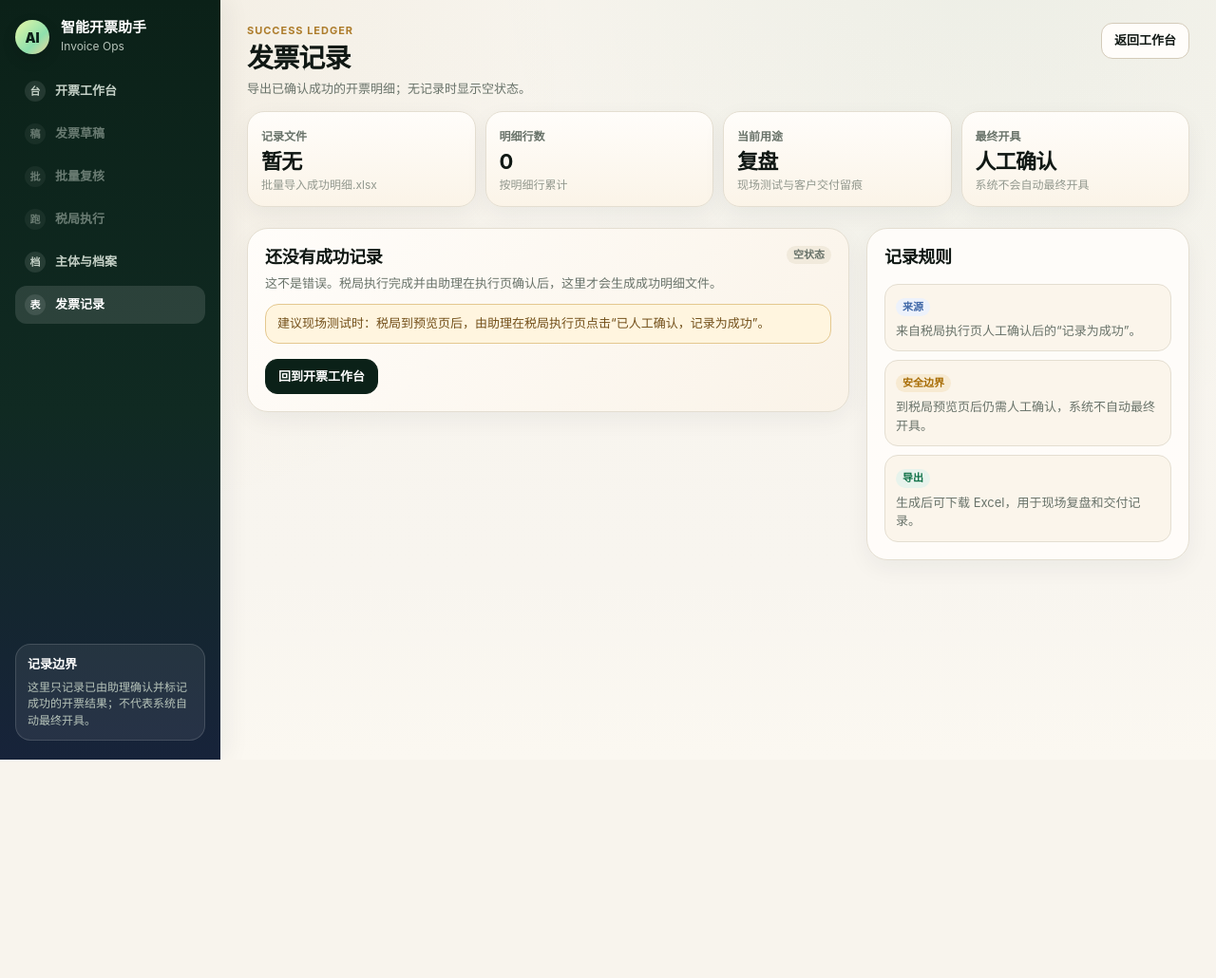
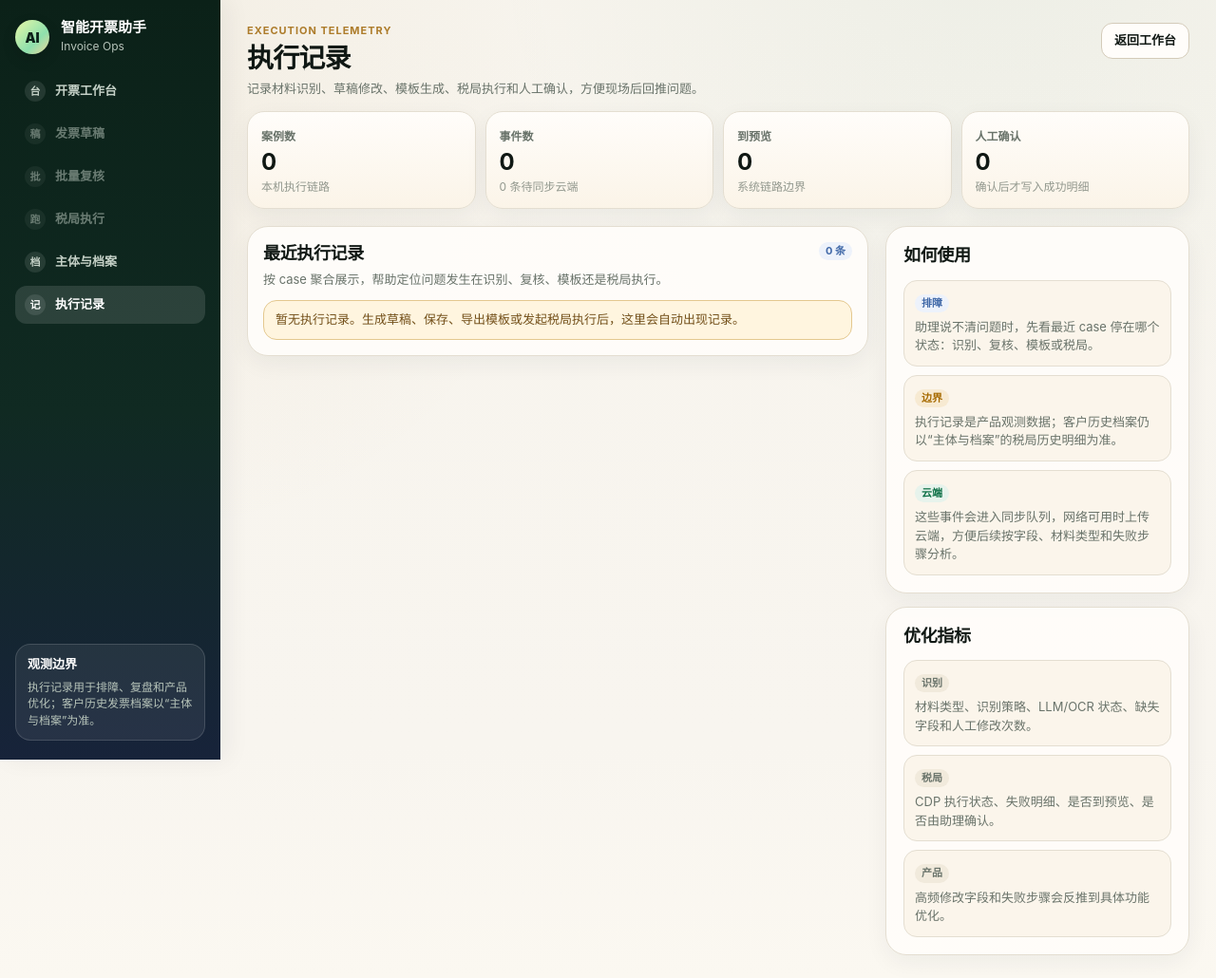
Before and after one commit to Neverlol/invoice-demo-batch-import, a Flask app: page /ledger in a window 1280 px wide. Shown: the whole page at 95% size. Before the commit the page ends 800 px from the top, so only its background shows below. Run offline with Flask 3, Linux system fonts and the light colour scheme; some libraries are stand-ins or nearby versions.

Commit message:
feat: add execution records telemetry page

```diff
--- a/app.py
+++ b/app.py
@@ -41,7 +41,7 @@ from tax_invoice_batch_demo.lean_workbench import (
     save_lean_draft_from_form,
 )
 from tax_invoice_demo import workbench as workbench_module
-from tax_invoice_demo.case_events import record_case_event
+from tax_invoice_demo.case_events import execution_record_summary, record_case_event
 from tax_invoice_demo.customer_profiles import PROFILE_CACHE_PATH, profile_cache_summary, profile_counts_for_seller
 from tax_invoice_demo.models import BuyerInfo, DraftBatchItem, InvoiceLine
 from tax_invoice_demo.sync_service import schedule_background_customer_profile_pull, schedule_background_rule_pull
@@ -531,12 +531,15 @@ def _form_list_value(form, name: str, index: int) -> str:
 
 @app.get("/ledger")
 def ledger_page():
+    execution_summary = execution_record_summary(limit=200)
     return render_template(
         "lean_ledger.html",
         ledger_exists=SUCCESS_LEDGER_XLSX.exists(),
         ledger_filename=SUCCESS_LEDGER_XLSX.name,
         ledger_path=str(SUCCESS_LEDGER_XLSX),
         row_count=_success_ledger_row_count(),
+        execution_records=execution_summary["records"],
+        execution_metrics=execution_summary["metrics"],
     )
 
 
--- a/static/lean.css
+++ b/static/lean.css
@@ -1662,3 +1662,18 @@ body:has(#batch-sheet-form) .card-head p {
   .draft-console,
   .run-shell .main-stage { max-width: none; }
 }
+
+/* Execution records P0 */
+.execution-page .topline p { max-width: 760px; }
+.execution-metrics .metric strong { font-size: 24px; }
+.execution-layout { grid-template-columns: minmax(0, 1fr) 320px; gap: 18px; }
+.execution-table-card { padding: 16px; }
+.execution-table-wrap { max-height: 620px; }
+.execution-table { min-width: 1080px; }
+.execution-table th,
+.execution-table td { padding: 9px 10px; vertical-align: top; font-size: 13px; }
+.execution-table td strong { display: block; max-width: 220px; overflow: hidden; text-overflow: ellipsis; white-space: nowrap; font-size: 13px; }
+.execution-table td small { display: block; margin-top: 4px; color: var(--muted); font-size: 12px; line-height: 1.35; max-width: 240px; overflow: hidden; text-overflow: ellipsis; white-space: nowrap; }
+.execution-table .mono { font-family: ui-monospace, SFMono-Regular, Menlo, Monaco, Consolas, monospace; font-size: 12px; color: var(--ink); }
+.execution-table .muted { color: var(--muted); font-size: 12px; }
+@media (max-width: 1180px) { .execution-layout { grid-template-columns: 1fr; } }
--- a/templates/lean_batch.html
+++ b/templates/lean_batch.html
@@ -20,14 +20,14 @@
           <a class="active" href="{{ url_for('batch_detail', batch_id=batch.batch_id) }}"><span class="nav-dot">批</span>批量复核</a>
           <span class="nav-item disabled"><span class="nav-dot">跑</span>税局执行</span>
           <a href="{{ url_for('profiles_page') }}"><span class="nav-dot">档</span>主体与档案</a>
-          <a href="{{ url_for('ledger_page') }}"><span class="nav-dot">表</span>发票记录</a>
+          <a href="{{ url_for('ledger_page') }}"><span class="nav-dot">记</span>执行记录</a>
         </nav>
         <div class="sidebar-card"><h3>批量页目标</h3><p>贴近税局模板，但比 Excel 更清楚地标记缺字段、阻断错误和推荐来源。</p></div>
       </aside>
 
       <main class="page">
         <div class="topline">
-          <div><div class="eyebrow">Batch {{ batch.batch_id }}</div><h1>批量导入模板复核</h1><p>本页集中处理 Sheet 1 基本信息、Sheet 2 明细赋码、Sheet 3 异常项。</p></div>
+          <div><div class="eyebrow">Batch {{ batch.batch_id }}</div><h1>批量导入模板复核</h1><p>批量开票工作表：{{ batch.items|length }} 张发票。本页集中处理 Sheet 1 基本信息、Sheet 2 明细赋码、Sheet 3 异常项。</p></div>
           <div class="actions">
             <button class="btn" type="submit" form="batch-sheet-form">保存并重新校验</button>
             <a class="btn primary" href="{{ url_for('download_batch_template', batch_id=batch.batch_id) }}">下载税局 Excel</a>
@@ -75,7 +75,7 @@
           </div>
 
           <div class="card">
-            <div class="card-head"><div><h2>Sheet 2：明细与税收编码</h2><p>集中复核项目、税收分类、税收编码和税率。</p></div><span class="badge info">规则 / 档案推荐</span></div>
+            <div class="card-head"><div><h2>Sheet 2：发票明细信息</h2><p>集中复核项目、税收分类、税收编码和税率。</p></div><span class="badge info">规则 / 档案推荐</span></div>
             <div class="table-wrap"><table class="sheet-table"><thead><tr><th>#</th><th>项目名称</th><th>税收分类</th><th>税收编码</th><th>税率</th><th>单位</th><th>数量</th><th>推荐来源</th></tr></thead><tbody>
               {% for row in batch_rows %}
                 <tr class="{% if row.has_issues %}row-needs-review{% endif %}">
--- a/templates/lean_ledger.html
+++ b/templates/lean_ledger.html
@@ -3,8 +3,8 @@
   <head>
     <meta charset="utf-8">
     <meta name="viewport" content="width=device-width, initial-scale=1">
-    <title>发票记录</title>
-    <link rel="stylesheet" href="{{ url_for('static', filename='lean.css', v='20260503-polish2') }}">
+    <title>执行记录</title>
+    <link rel="stylesheet" href="{{ url_for('static', filename='lean.css', v='20260503-exec-records') }}">
   </head>
   <body class="operator-body">
     <div class="app-shell">
@@ -19,65 +19,107 @@
           <span class="nav-item disabled"><span class="nav-dot">批</span>批量复核</span>
           <span class="nav-item disabled"><span class="nav-dot">跑</span>税局执行</span>
           <a href="{{ url_for('profiles_page') }}"><span class="nav-dot">档</span>主体与档案</a>
-          <a class="active" href="{{ url_for('ledger_page') }}"><span class="nav-dot">表</span>发票记录</a>
+          <a class="active" href="{{ url_for('ledger_page') }}"><span class="nav-dot">记</span>执行记录</a>
         </nav>
         <div class="sidebar-card">
-          <h3>记录边界</h3>
-          <p>这里只记录已由助理确认并标记成功的开票结果；不代表系统自动最终开具。</p>
+          <h3>观测边界</h3>
+          <p>执行记录用于排障、复盘和产品优化；客户历史发票档案以“主体与档案”为准。</p>
         </div>
       </aside>
 
-      <main class="page">
+      <main class="page execution-page">
         <div class="topline">
           <div>
-            <div class="eyebrow">Success ledger</div>
-            <h1>发票记录</h1>
-            <p>导出已确认成功的开票明细；无记录时显示空状态。</p>
+            <div class="eyebrow">Execution telemetry</div>
+            <h1>执行记录</h1>
+            <p>记录材料识别、草稿修改、模板生成、税局执行和人工确认，方便现场后回推问题。</p>
           </div>
           <div class="actions">
             <a class="btn" href="{{ url_for('index') }}">返回工作台</a>
             {% if ledger_exists %}
-              <a class="btn primary" href="{{ url_for('success_ledger') }}">下载成功明细 Excel</a>
+              <a class="btn primary" href="{{ url_for('success_ledger') }}">下载确认明细 Excel</a>
             {% endif %}
           </div>
         </div>
 
-        <section class="metric-grid">
-          <div class="metric"><span>记录文件</span><strong>{% if ledger_exists %}已生成{% else %}暂无{% endif %}</strong><small>{{ ledger_filename }}</small></div>
-          <div class="metric"><span>明细行数</span><strong>{{ row_count }}</strong><small>按明细行累计</small></div>
-          <div class="metric"><span>当前用途</span><strong>复盘</strong><small>现场测试与客户交付留痕</small></div>
-          <div class="metric"><span>最终开具</span><strong>人工确认</strong><small>系统不会自动最终开具</small></div>
+        <section class="metric-grid execution-metrics">
+          <div class="metric"><span>案例数</span><strong>{{ execution_metrics.case_count }}</strong><small>本机执行链路</small></div>
+          <div class="metric"><span>事件数</span><strong>{{ execution_metrics.event_count }}</strong><small>{{ execution_metrics.pending_count }} 条待同步云端</small></div>
+          <div class="metric"><span>到预览</span><strong>{{ execution_metrics.preview_count }}</strong><small>系统链路边界</small></div>
+          <div class="metric"><span>人工确认</span><strong>{{ execution_metrics.confirmed_count }}</strong><small>确认后才写入成功明细</small></div>
         </section>
 
-        <div class="layout" style="margin-top:22px">
+        <div class="layout execution-layout" style="margin-top:18px">
           <section class="stack">
+            <section class="card execution-table-card">
+              <div class="card-head">
+                <div><h2>最近执行记录</h2><p>按 case 聚合展示，帮助定位问题发生在识别、复核、模板还是税局执行。</p></div>
+                <span class="badge info">{{ execution_records|length }} 条</span>
+              </div>
+              {% if execution_records %}
+                <div class="table-wrap execution-table-wrap">
+                  <table class="execution-table">
+                    <thead>
+                      <tr>
+                        <th>时间</th>
+                        <th>Case</th>
+                        <th>主体 / 购买方</th>
+                        <th>材料</th>
+                        <th>识别</th>
+                        <th>人工修改</th>
+                        <th>模板</th>
+                        <th>税局执行</th>
+                        <th>状态</th>
+                      </tr>
+                    </thead>
+                    <tbody>
+                      {% for record in execution_records %}
+                        <tr>
+                          <td><span class="mono">{{ record.last_at[5:16] if record.last_at else '-' }}</span></td>
+                          <td><span class="mono">{{ record.case_id }}</span><small>{{ record.draft_id or record.batch_id }}</small></td>
+                          <td><strong>{{ record.company_name or '未记录主体' }}</strong><small>{{ record.buyer_name or (record.invoice_count ~ ' 张票') }}</small></td>
+                          <td>{{ record.material_type }}<small>{% if record.invoice_count and record.invoice_count > 1 %}{{ record.invoice_count }} 张{% else %}{{ record.line_count }} 行{% endif %}</small></td>
+                          <td>{{ record.extract_strategy or '未记录' }}<small>{{ record.llm_provider or '-' }}</small></td>
+                          <td>{{ record.manual_edit_count }} 处<small>字段 diff</small></td>
+                          <td>{% if record.export_error_count %}<span class="badge error">{{ record.export_error_count }} 阻断</span>{% elif record.export_warning_count %}<span class="badge warn">{{ record.export_warning_count }} 提醒</span>{% else %}<span class="badge neutral">{{ record.export_error_count }} 错误</span>{% endif %}</td>
+                          <td>{% if record.run_id %}<span class="mono">{{ record.run_id }}</span><small>{{ record.run_status or 'queued' }}{% if record.failure_count %} / {{ record.failure_count }} 失败{% endif %}</small>{% else %}<span class="muted">未执行</span>{% endif %}</td>
+                          <td><span class="badge {% if record.status == 'assistant_confirmed' %}ok{% elif record.status == 'tax_preview_reached' %}info{% elif record.status == 'tax_run_failed' or record.status == 'needs_review' %}error{% else %}neutral{% endif %}">{{ record.status_label }}</span></td>
+                        </tr>
+                      {% endfor %}
+                    </tbody>
+                  </table>
+                </div>
+              {% else %}
+                <div class="notice">暂无执行记录。生成草稿、保存、导出模板或发起税局执行后，这里会自动出现记录。</div>
+              {% endif %}
+            </section>
+
             {% if ledger_exists %}
               <section class="card">
                 <div class="card-head">
-                  <div><h2>成功明细文件已生成</h2><p>点击下载可获取当前累计的成功开票明细。</p></div>
+                  <div><h2>人工确认明细</h2><p>税局执行页人工确认后生成，用于现场交付留痕；不作为客户历史档案来源。</p></div>
                   <span class="badge ok">可下载</span>
                 </div>
                 <div class="table-wrap"><table><thead><tr><th>文件</th><th>行数</th><th>保存位置</th><th>操作</th></tr></thead><tbody><tr><td>{{ ledger_filename }}</td><td>{{ row_count }}</td><td>{{ ledger_path }}</td><td><a href="{{ url_for('success_ledger') }}">下载 Excel</a></td></tr></tbody></table></div>
-              </section>
-            {% else %}
-              <section class="card soft">
-                <div class="card-head">
-                  <div><h2>还没有成功记录</h2><p>这不是错误。税局执行完成并由助理在执行页确认后，这里才会生成成功明细文件。</p></div>
-                  <span class="badge neutral">空状态</span>
-                </div>
-                <div class="notice">建议现场测试时：税局到预览页后，由助理在税局执行页点击“已人工确认，记录为成功”。</div>
-                <div class="actions" style="justify-content:flex-start;margin-top:16px"><a class="btn primary" href="{{ url_for('index') }}">回到开票工作台</a></div>
               </section>
             {% endif %}
           </section>
 
           <aside class="stack">
             <section class="card">
-              <h2>记录规则</h2>
-              <div class="panel-list" style="margin-top:16px">
-                <div class="panel-item"><span class="badge info">来源</span><p>来自税局执行页人工确认后的“记录为成功”。</p></div>
-                <div class="panel-item"><span class="badge warn">安全边界</span><p>到税局预览页后仍需人工确认，系统不自动最终开具。</p></div>
-                <div class="panel-item"><span class="badge ok">导出</span><p>生成后可下载 Excel，用于现场复盘和交付记录。</p></div>
+              <h2>如何使用</h2>
+              <div class="panel-list" style="margin-top:14px">
+                <div class="panel-item"><span class="badge info">排障</span><p>助理说不清问题时，先看最近 case 停在哪个状态：识别、复核、模板或税局。</p></div>
+                <div class="panel-item"><span class="badge warn">边界</span><p>执行记录是产品观测数据；客户历史档案仍以“主体与档案”的税局历史明细为准。</p></div>
+                <div class="panel-item"><span class="badge ok">云端</span><p>这些事件会进入同步队列，网络可用时上传云端，方便后续按字段、材料类型和失败步骤分析。</p></div>
+              </div>
+            </section>
+            <section class="card">
+              <h2>优化指标</h2>
+              <div class="panel-list" style="margin-top:14px">
+                <div class="panel-item"><span class="badge neutral">识别</span><p>材料类型、识别策略、LLM/OCR 状态、缺失字段和人工修改次数。</p></div>
+                <div class="panel-item"><span class="badge neutral">税局</span><p>CDP 执行状态、失败明细、是否到预览、是否由助理确认。</p></div>
+                <div class="panel-item"><span class="badge neutral">产品</span><p>高频修改字段和失败步骤会反推到具体功能优化。</p></div>
               </div>
             </section>
           </aside>
--- a/templates/lean_profiles.html
+++ b/templates/lean_profiles.html
@@ -20,7 +20,7 @@
           <span class="nav-item disabled"><span class="nav-dot">批</span>批量复核</span>
           <span class="nav-item disabled"><span class="nav-dot">跑</span>税局执行</span>
           <a class="active" href="{{ url_for('profiles_page') }}"><span class="nav-dot">档</span>主体与档案</a>
-          <a href="{{ url_for('ledger_page') }}"><span class="nav-dot">表</span>发票记录</a>
+          <a href="{{ url_for('ledger_page') }}"><span class="nav-dot">记</span>执行记录</a>
         </nav>
         <div class="sidebar-card">
           <h3>Mercury 信任层</h3>
--- a/templates/lean_run.html
+++ b/templates/lean_run.html
@@ -30,7 +30,7 @@
           <span class="nav-item disabled"><span class="nav-dot">批</span><span>批量复核</span></span>
           <a class="nav-item active" href="{{ url_for('run_detail', run_id=run.run_id) }}"><span class="nav-dot">跑</span><span>税局执行</span></a>
           <a class="nav-item" href="{{ url_for('profiles_page') }}"><span class="nav-dot">档</span><span>主体与档案</span></a>
-          <a class="nav-item" href="{{ url_for('ledger_page') }}"><span class="nav-dot">表</span><span>发票记录</span></a>
+          <a class="nav-item" href="{{ url_for('ledger_page') }}"><span class="nav-dot">记</span><span>执行记录</span></a>
         </nav>
 
         <section class="sidebar-panel">
@@ -73,7 +73,7 @@
         {% if run.status == "done" %}
           <section class="banner ok"><p>执行完成。{% if run.preview_clicked %}系统已尝试进入预览发票页。{% else %}未自动点击预览，请在税局页面手动查看。{% endif %}</p></section>
         {% endif %}
-        {% if run.success_recorded %}<section class="banner ok"><p>已记录到发票记录。</p></section>{% endif %}
+        {% if run.success_recorded %}<section class="banner ok"><p>已记录到执行记录。</p></section>{% endif %}
         {% if run.status == "failed" %}
           <section class="banner alert">
             {% if run.downloaded_failure_path %}
@@ -91,7 +91,7 @@
                 <div class="card-title">
                   <span class="card-icon">进</span>
                   <div>
-                    <h2>执行步骤</h2>
+                    <h2>当前进度与下一步</h2>
                     <p>{% if run.status == 'failed' %}本次未通过税局校验，请先处理失败原因，再由助理确认后重新发起开票。{% elif run.status == 'done' %}本次已到达处理完成状态，请只预览核对，不要自动最终开具。{% else %}正在执行，请保持 Edge 和税局页面打开。{% endif %}</p>
                   </div>
                 </div>
```
Also changed, not shown: tax_invoice_demo/case_events.py (+187 -0 lines), templates/lean_draft.html (+8 -7 lines), templates/lean_index.html (+5 -2 lines).
